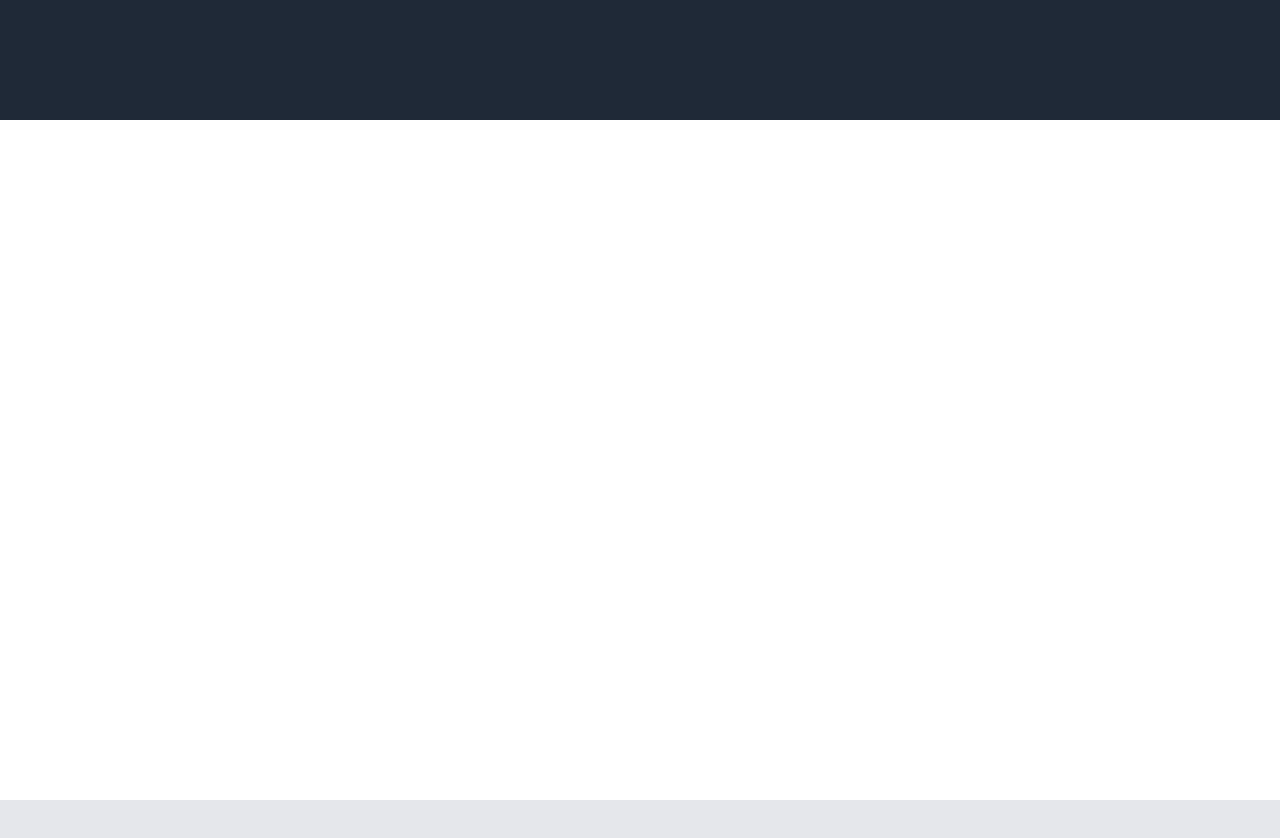
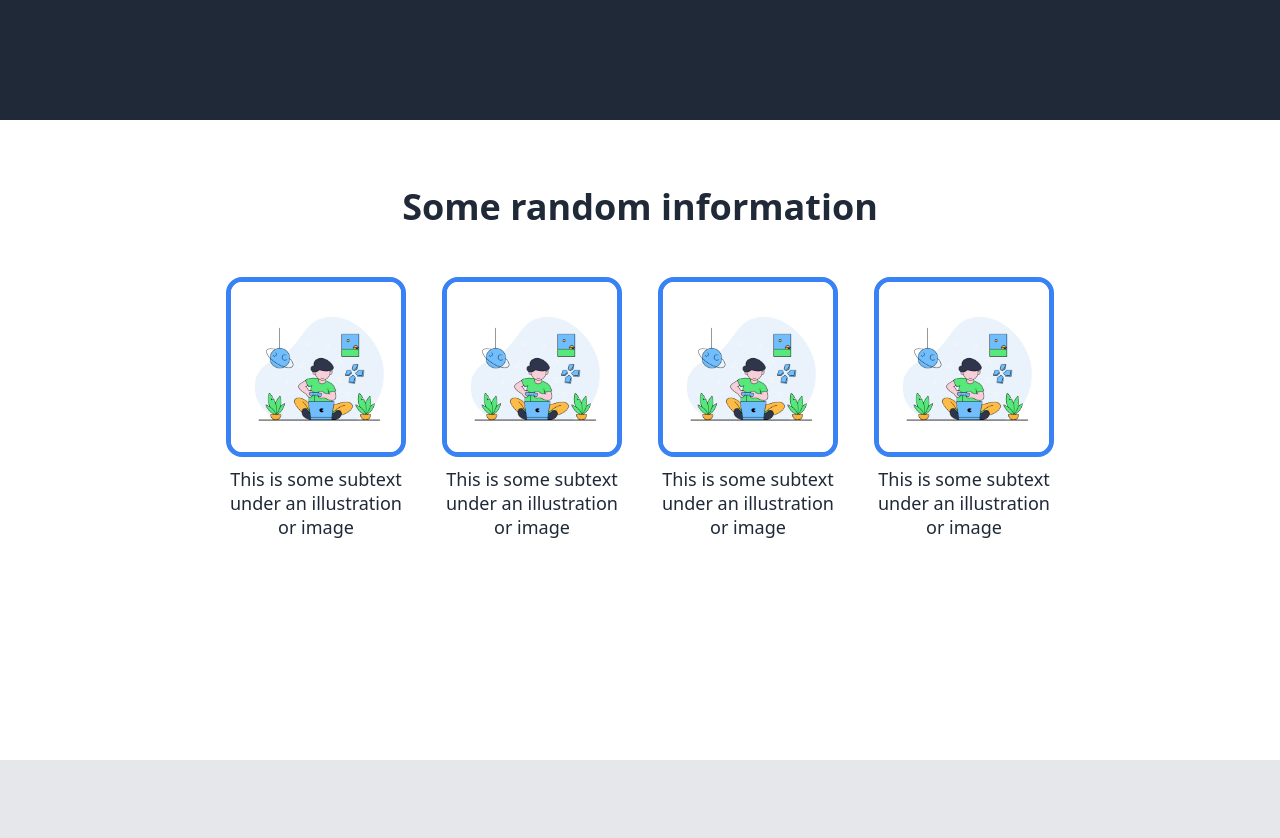
Before and after one commit to Daung2/flex-box, a plain HTML site: page index.html in a window 1280 px wide. Shown: the part 560-1398 px from the top of the page. Drawn offline with Linux system fonts and the light colour scheme.

Commit message:
Modified Content section in flex-box project

```diff
--- a/index.html
+++ b/index.html
@@ -30,7 +30,27 @@
             <img src="img/wallhaven-5g2jz5_1366x768.png" alt="hero">
         </div>
     </div>
-    <div class="info" id="content"></div>
+    <div class="info" id="content">
+        <h1>Some random information</h1>
+        <div class="information">
+            <div class="card">
+                <img src="img/ruliff-andrean-J6UltVofGEU-unsplash.jpg" alt="photo">
+                <p>This is some subtext under an illustration or image</p>
+            </div>
+            <div class="card">
+                <img src="img/ruliff-andrean-J6UltVofGEU-unsplash.jpg" alt="photo">
+                <p>This is some subtext under an illustration or image</p>
+            </div>
+            <div class="card">
+                <img src="img/ruliff-andrean-J6UltVofGEU-unsplash.jpg" alt="photo">
+                <p>This is some subtext under an illustration or image</p>
+            </div>
+            <div class="card">
+                <img src="img/ruliff-andrean-J6UltVofGEU-unsplash.jpg" alt="photo">
+                <p>This is some subtext under an illustration or image</p>
+            </div>
+        </div>
+    </div>
     <div class="quote" id="quote"></div>
     <div class="connect" id="connect"></div>
     <div class="footer"> Copyright &copy; The Odin Project 2025 </div>
--- a/style.css
+++ b/style.css
@@ -92,7 +92,51 @@ a{
 
 .info{
     width: 100%;
-    height: 85vh;
+    height: 80vh;
+    display: flex;
+    flex-direction: column;
+    padding: 2vw 12vw;
+}
+
+.info h1{
+    font-size: 36px;
+    font-weight: 900;
+    text-align: center;
+    color: #1f2937;
+    padding: 36px 0;
+}
+
+.information {
+    display: flex;
+    flex-wrap: wrap;
+    flex-direction: row;
+    justify-content: center;
+    align-items: start;
+    gap: 16px;
+
+}
+
+.card {
+    display: flex;
+    flex-direction: column;
+    justify-content: center;
+    max-width: 200px;
+    padding: 10px;
+    gap: 10px;
+
+}
+
+.information img {
+    max-width: 250px;
+    max-height: 250px;
+    border: #3882f6 5px solid;
+    border-radius: 16px;
+}
+
+.information .card p {
+    font-size: 18px;
+    color: #1f2937;
+    text-align: center;
 }
 
 .quote {
```
Also changed, not shown: img/eva-wahyuni-nYe6SfoEKR4-unsplash.jpg (added), img/ruliff-andrean-J6UltVofGEU-unsplash.jpg (added).
